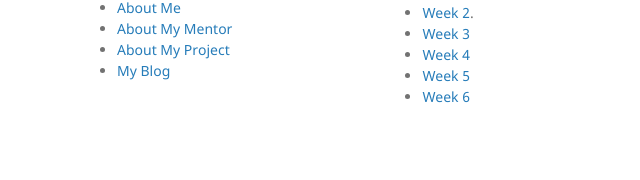
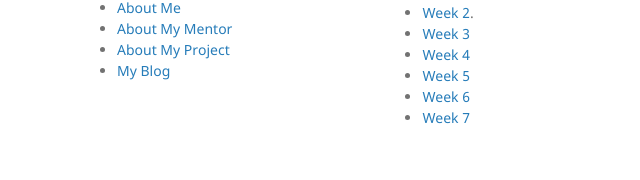
Before and after one commit to Onize12/Onize12.github.io, a Jekyll site: the page built from my-blog.md, in a window 1280 px wide. Shown: the part 120-300 px from the top of the page, without its empty margins (133-773 px from the left). Built offline with Jekyll 4.4.1, drawn with Linux system fonts in a browser that asks for light colours; our own code applies the rules of GitHub Pages for plain Markdown files.

Commit message:
Update my-blog.md

```diff
--- a/my-blog.md
+++ b/my-blog.md
@@ -6,3 +6,4 @@
 - [Week 4](./week4.md)
 - [Week 5](./week5.md)
 - [Week 6](./week5.md)
+- [Week 7](./week5.md)
```
